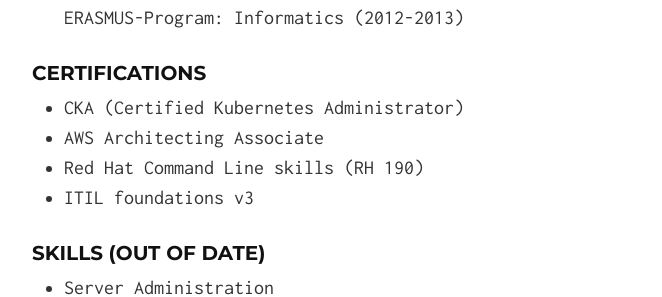
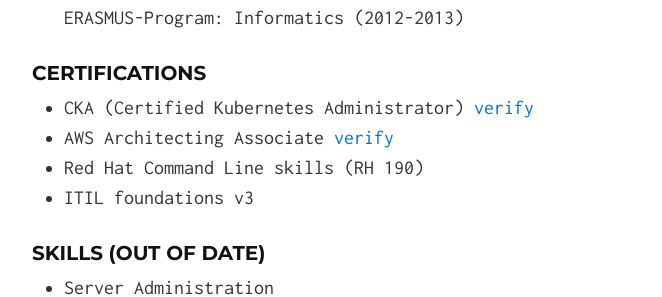
Before and after one commit to alexmeise/alexmeise.github.io, a Jekyll site: the page built from cv.md, in a window 1280 px wide and 900 px high, scrolled down 2134 px. Shown: the part 163-460 px from the top of the window, without its empty margins (306-968 px from the left). Built offline with Jekyll 4.4.1, drawn with Linux system fonts in a browser that asks for light colours; our own code applies the rules of GitHub Pages for plain Markdown files.

Commit message:
add certifications that have verifiable link not broken

```diff
--- a/cv.md
+++ b/cv.md
@@ -38,8 +38,8 @@
 
 ### Certifications
 
-*   CKA (Certified Kubernetes Administrator)
-*   AWS Architecting Associate
+*   CKA (Certified Kubernetes Administrator) [verify](https://www.credly.com/badges/50b60cfa-0661-4560-919a-0f7408e45e92/linked_in)
+*   AWS Architecting Associate [verify](https://www.credly.com/badges/c21f3c9f-f4d0-46d0-86ff-c458a601784d/linked_in)
 *   Red Hat Command Line skills (RH 190)
 *   ITIL foundations v3
 
```
